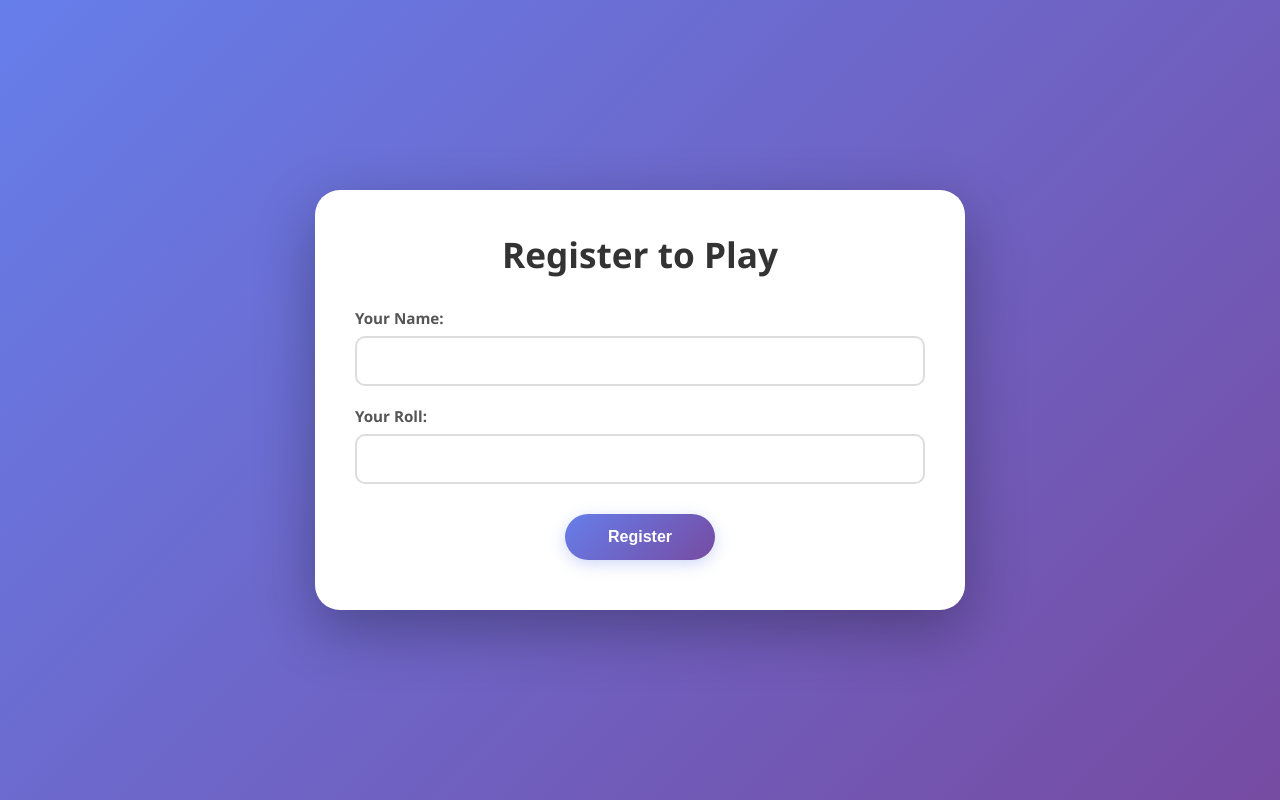
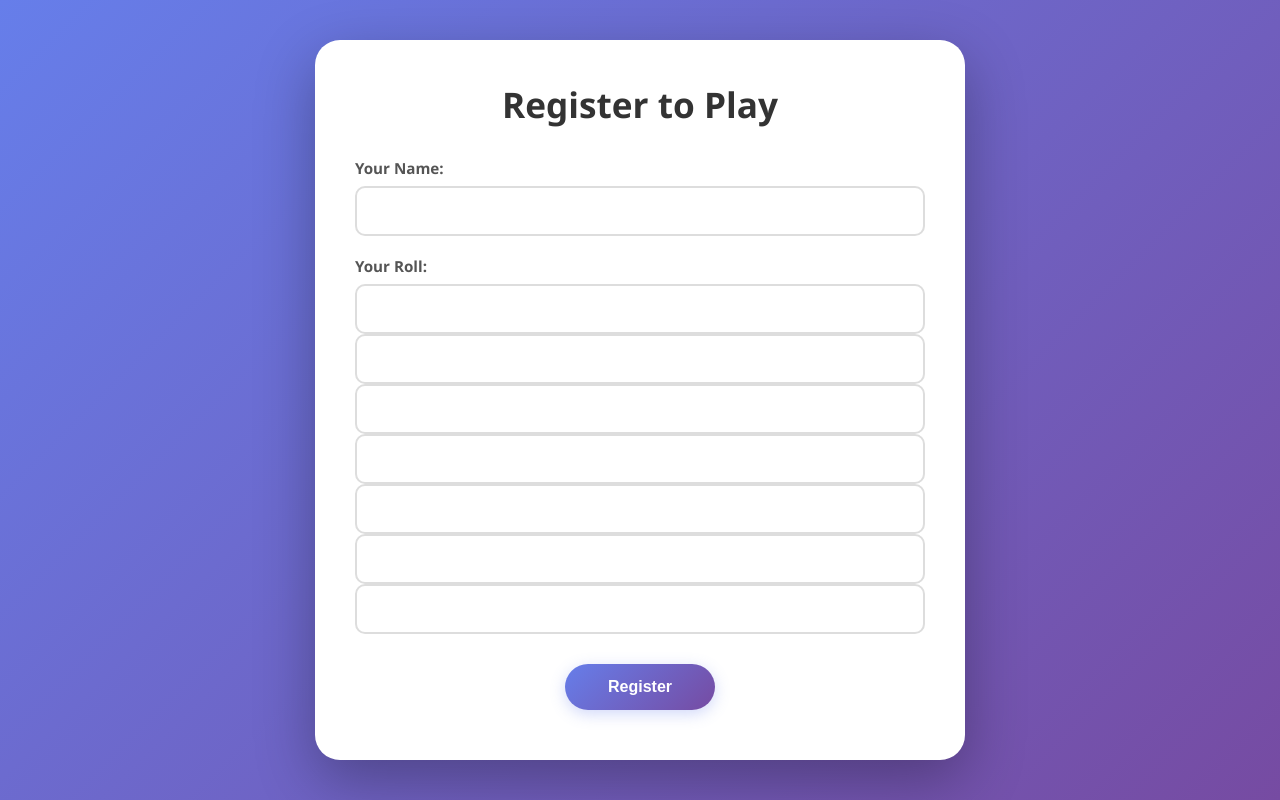
Before and after one commit to EhosanBai/salami-dice, a Flask app: page / in a window 1280 px wide. Run offline with Flask 3, Linux system fonts and the light colour scheme.

Commit message:
Update index.html

```diff
--- a/templates/index.html
+++ b/templates/index.html
@@ -18,7 +18,15 @@
                 </div>
                 <div class="form-group">
                     <label for="player-number">Your Roll:</label>
-                    <input type="text" id="player-number" required>
+                    <div class="digit-inputs">
+                        <input type="text" class="digit-input" maxlength="1" inputmode="numeric" required>
+                        <input type="text" class="digit-input" maxlength="1" inputmode="numeric" required>
+                        <input type="text" class="digit-input" maxlength="1" inputmode="numeric" required>
+                        <input type="text" class="digit-input" maxlength="1" inputmode="numeric" required>
+                        <input type="text" class="digit-input" maxlength="1" inputmode="numeric" required>
+                        <input type="text" class="digit-input" maxlength="1" inputmode="numeric" required>
+                        <input type="text" class="digit-input" maxlength="1" inputmode="numeric" required>
+                    </div>
                 </div>
                 <button type="submit" class="btn">Register</button>
             </form>
@@ -84,11 +92,11 @@
             </div>
             <div class="boxes-container">
                 <div class="box">
-                    <label>x10</label>
+                    <label>10th Position</label>
                     <div class="number-box" id="first-box">-</div>
                 </div>
                 <div class="box">
-                    <label>x1</label>
+                    <label>1st Position</label>
                     <div class="number-box" id="second-box">-</div>
                 </div>
             </div>
```
